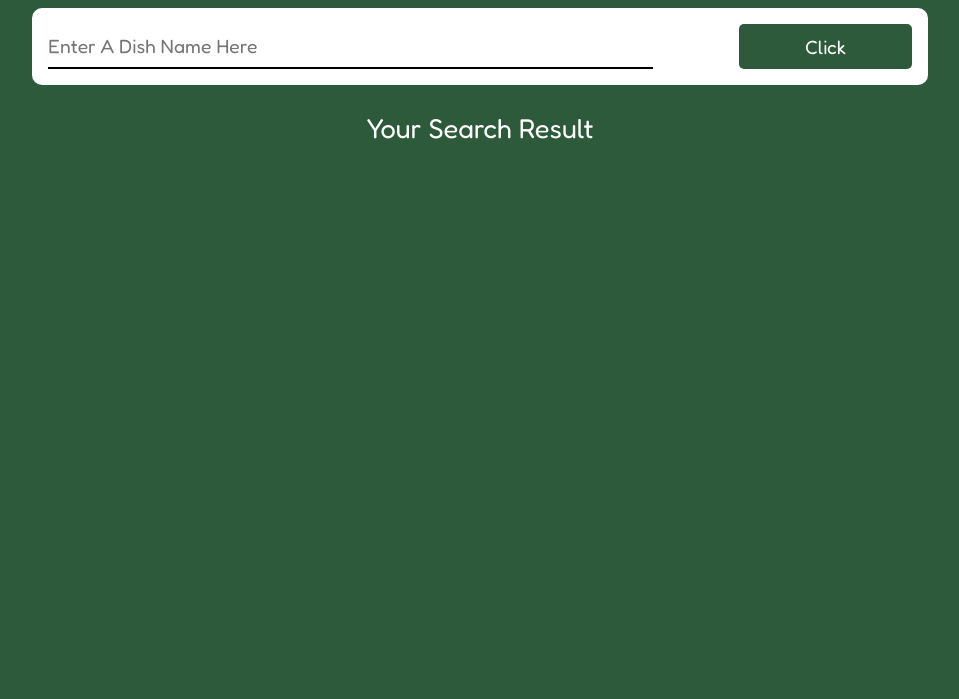
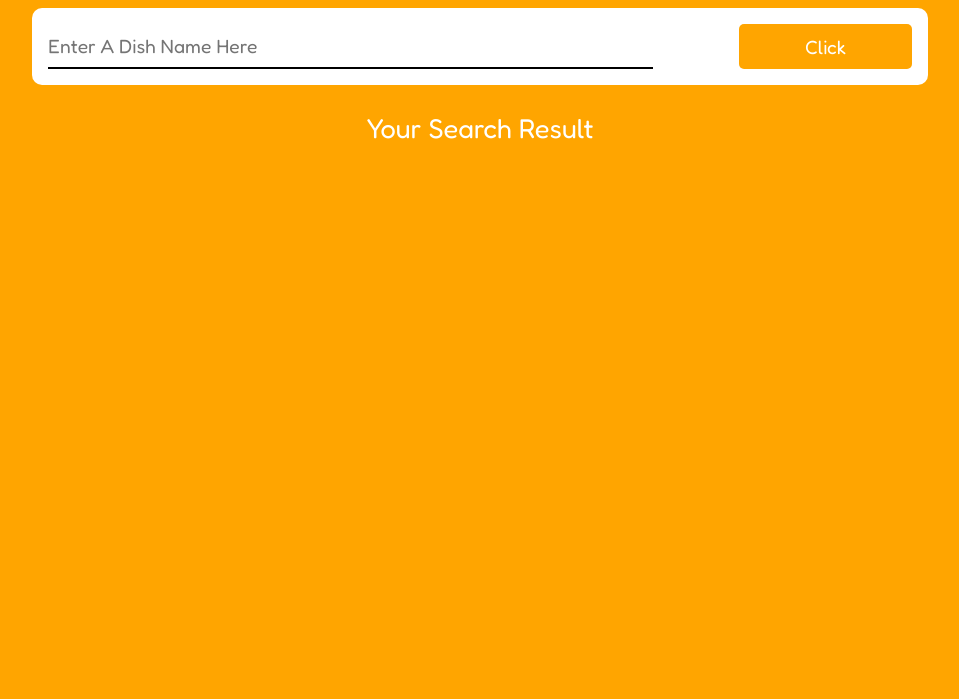
Before and after one commit to Dannydramo/Food-Recipe, a plain HTML site: page index.html in a window 1280 px wide. Shown: the part 101-800 px from the top of the page, without its empty margins (160-1119 px from the left). Drawn offline with Linux system fonts and the light colour scheme.

Commit message:
committed

```diff
--- a/style.css
+++ b/style.css
@@ -8,7 +8,7 @@
 }
 
 body {
-    background-color: rgb(45, 90, 58);
+    background-color: orange;
     background-repeat: no-repeat;
     background-size: cover;
     background-position: center;
@@ -53,7 +53,7 @@ body {
     width: 20%;
     border: none;
     font-size: 1.2rem;
-    background: rgb(45, 90, 58);
+    background-color: orange;
     color: white;
     border-radius: 5px;
 }
```
